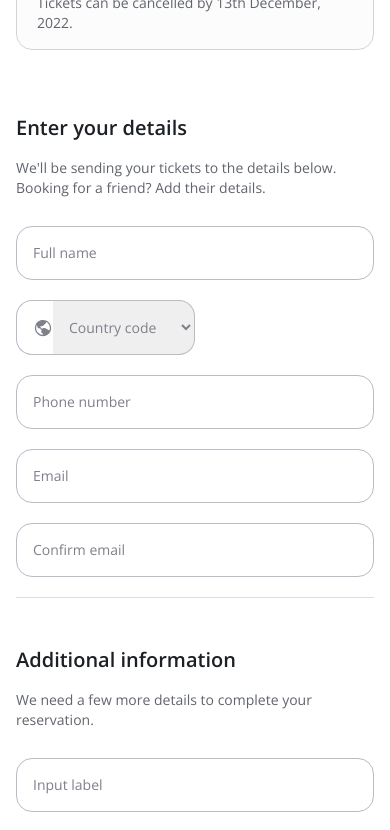
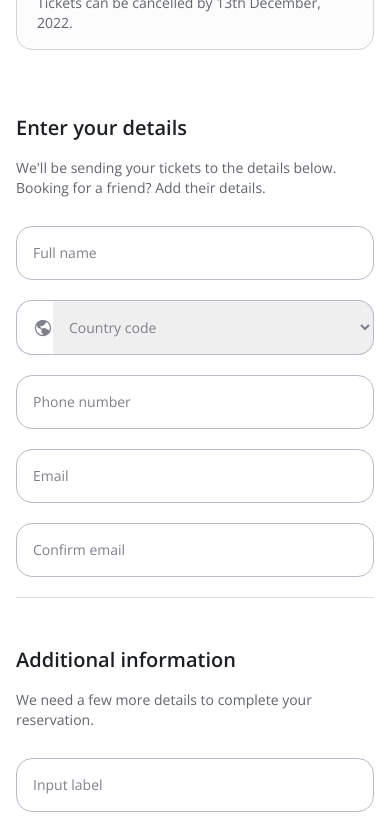
Before and after one commit to AbhishekkGautam/checkout-page-ui, a Next.js app: page /checkout in a window 390 px wide. Shown: the part 1126-1956 px from the top of the page. Built offline with nearby package versions, Linux system fonts and the light colour scheme.

Commit message:
fix style

```diff
--- a/app/globals.css
+++ b/app/globals.css
@@ -9,19 +9,29 @@
 }
 
 .payment-radio-btn::after {
-  width: 24px;
-  height: 24px;
-  left: -10px;
+  width: 20px;
+  height: 20px;
+  left: -8px;
   border-radius: 50%;
-  background-color: #d1d3d1;
+  background-color: #e4e4e9;
+  border: 1px solid #d3d4db;
   content: '';
   display: inline-block;
   visibility: visible;
   position: relative;
-  cursor: pointer;
 }
 
 .payment-radio-btn:checked::after {
   background-color: #fcfcfd;
-  border: 8px solid #1c2024;
+  border: 7px solid #1c2024;
 }
+
+@media screen and (min-width: 1024px) {
+  .payment-radio-btn::after {
+    width: 24px;
+    height: 24px;
+  }
+  .payment-radio-btn:checked::after {
+    border: 8px solid #1c2024;
+  }
+}
--- a/components/form/SelectCountryCode.jsx
+++ b/components/form/SelectCountryCode.jsx
@@ -2,7 +2,7 @@ import { Globe } from '@/icons/Globe';
 
 const SelectCountryCode = () => {
   return (
-    <div class="w-1/2 flex">
+    <div class="w-full lg:w-1/2 flex">
       <div
         className="flex-shrink-0 z-10 inline-flex items-center py-4 px-4 pr-0 text-sm font-medium text-center text-gray-500 rounded-s-2xl border border-grey-300 border-r-0"
         type="button"
```
